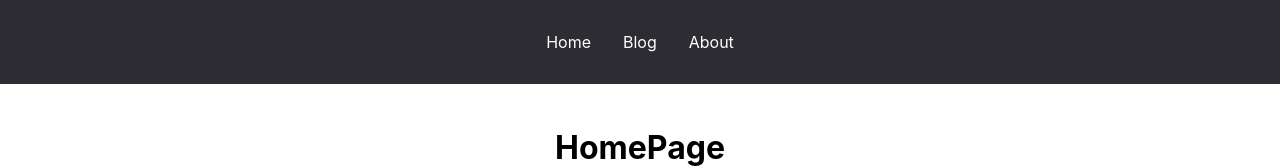
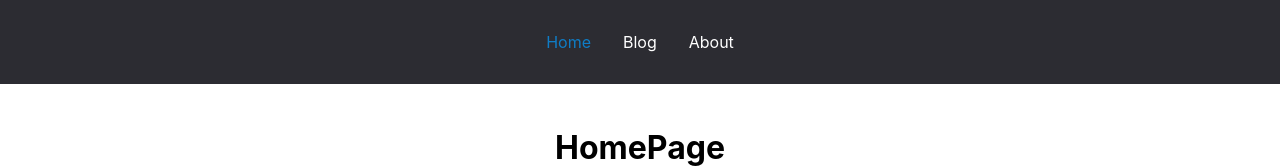
Before and after one commit to Aleksandr-Glebik/react-router-6, a React (Create React App) app: page / in a window 1280 px wide. Shown: the top 168 px of the page. Built offline with nearby package versions, Linux system fonts and the light colour scheme.

Commit message:
feat: add Navlink and active class for style and className

```diff
--- a/src/App.js
+++ b/src/App.js
@@ -3,13 +3,13 @@ import HomePage from './pages/HomePage'
 import AboutPage from './pages/AboutPage'
 import BlogPage from './pages/BlogPage'
 import NoFoundPage from './pages/NoFoundPage'
-import Loyout from './components/Layout'
+import Layout from './components/Layout'
 
 function App() {
   return (
     <>
       <Routes>
-        <Route path='/' element={<Loyout />}>
+        <Route path='/' element={<Layout />}>
           <Route index element={<HomePage />}/>
           <Route path='about' element={<AboutPage />}/>
           <Route path='posts' element={<BlogPage />}/>
--- a/src/components/Layout.jsx
+++ b/src/components/Layout.jsx
@@ -1,13 +1,18 @@
 import React from "react"
-import { Link, Outlet } from "react-router-dom"
+import { Outlet, NavLink } from "react-router-dom"
 
-const Loyout = () => {
+const Layout = () => {
+    const setActive = ({isActive}) => isActive ? 'active-link' : ''
+    // const setActive = ({isActive}) => ({color: isActive ? 'var(--color-active)' : 'white'})
     return (
         <>
         <header>
-            <Link to="/">Home</Link>
-            <Link to="/posts">Blog</Link>
-            <Link to="/about">About</Link>
+            {/* <NavLink to="/" style={setActive}>Home</NavLink>
+            <NavLink to="/posts" style={setActive}>Blog</NavLink>
+            <NavLink to="/about" style={setActive}>About</NavLink> */}
+            <NavLink to="/" className={setActive}>Home</NavLink>
+            <NavLink to="/posts" className={setActive}>Blog</NavLink>
+            <NavLink to="/about" className={setActive}>About</NavLink>
         </header>
         <main className="container">
             <Outlet />
@@ -20,4 +25,4 @@ const Loyout = () => {
     )
 }
 
-export default Loyout
+export default Layout
--- a/src/index.css
+++ b/src/index.css
@@ -51,7 +51,7 @@ main a {
 main a:hover {
   text-decoration: underline;
 }
-.active {
+.active-link {
   color: var(--color-active);
   cursor: default;
 }
```
